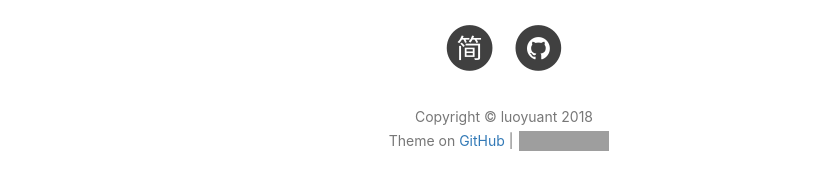
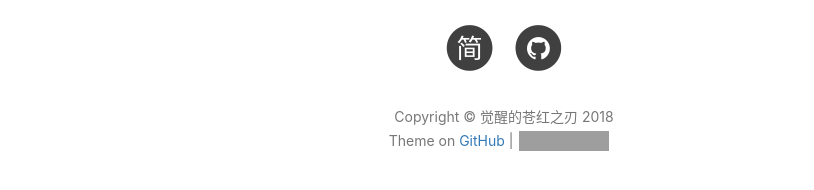
Before and after one commit to luoyuant/luoyuant.github.io, a Jekyll site: the page built from index.html, in a window 1280 px wide and 900 px high, scrolled down 2223 px. Shown: the part 655-845 px from the top of the window, without its empty margins (136-950 px from the left). Built offline with Jekyll 4.4.1, drawn with Linux system fonts in a browser that asks for light colours; nearby versions of some CDN libraries; the list of posts is cut into pages by our own code; comment, search, counter and statistics services are not loaded; some of the changed text lies outside the part shown; grey boxes are pictures that could not be loaded.

Commit message:
Update _config.yml

```diff
--- a/_config.yml
+++ b/_config.yml
@@ -1,5 +1,5 @@
 # Site settings
-title: luoyuant
+title: 觉醒的苍红之刃
 SEOTitle: 觉醒的苍红之刃
 header-img: img/post-bg-desk.jpg
 email: luoyuant@163.com
```
